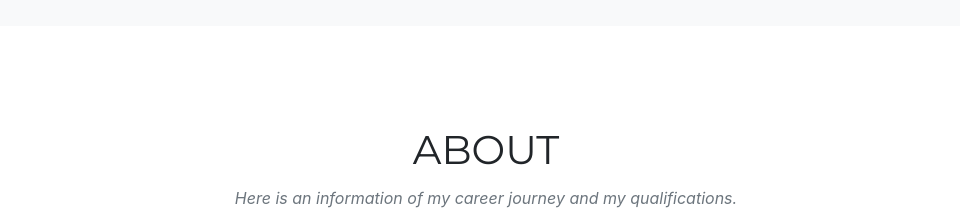
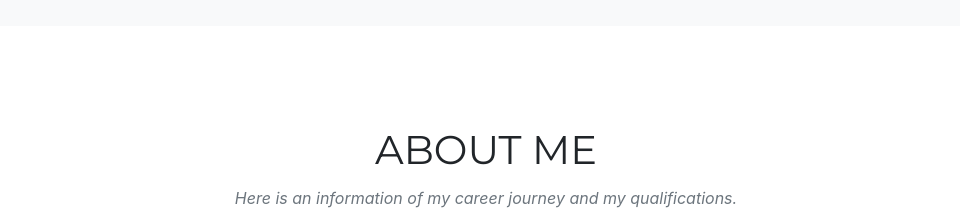
Before and after one commit to sport996/MyPortfolio, a website with bundled scripts: page index.html in a window 1280 px wide. Shown: the part 2700-2924 px from the top of the page, without its empty margins (154-1114 px from the left). Built offline with nearby package versions, Linux system fonts and the light colour scheme; a web font is replaced by a local one.

Commit message:
Fixing Headers

```diff
--- a/index.html
+++ b/index.html
@@ -454,7 +454,7 @@
     <div class="container">
       <div class="row">
         <div class="col-lg-12 text-center">
-          <h2 class="section-heading text-uppercase">About</h2>
+          <h2 class="section-heading text-uppercase">About Me</h2>
           <h3 class="section-subheading text-muted">
             Here is an information of my career journey and my qualifications.
           </h3>
```
